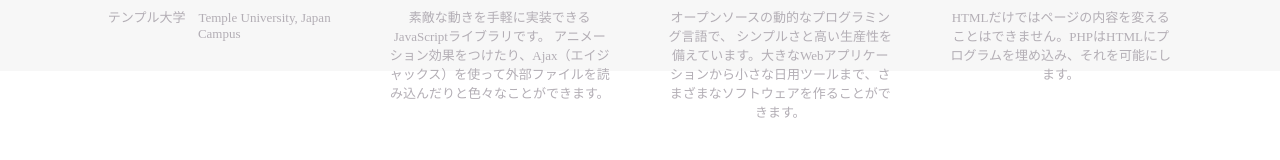
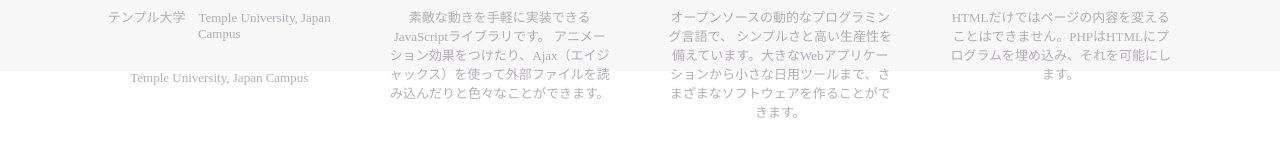
Before and after one commit to sally0729/sally0729, a plain HTML site: page index.html in a window 1280 px wide. Shown: the part 1054-1214 px from the top of the page. Drawn offline with Linux system fonts and the light colour scheme.

Commit message:
Update index.html

```diff
--- a/index.html
+++ b/index.html
@@ -35,6 +35,7 @@
             <p>留学先</p>
           </div>
           <p class="text-contents">テンプル大学　Temple University, Japan Campus</p>
+          <p class="text-contents">Temple University, Japan Campus</p>
         </div>
         <div class="lesson">
           <div class="lesson-icon">
```
